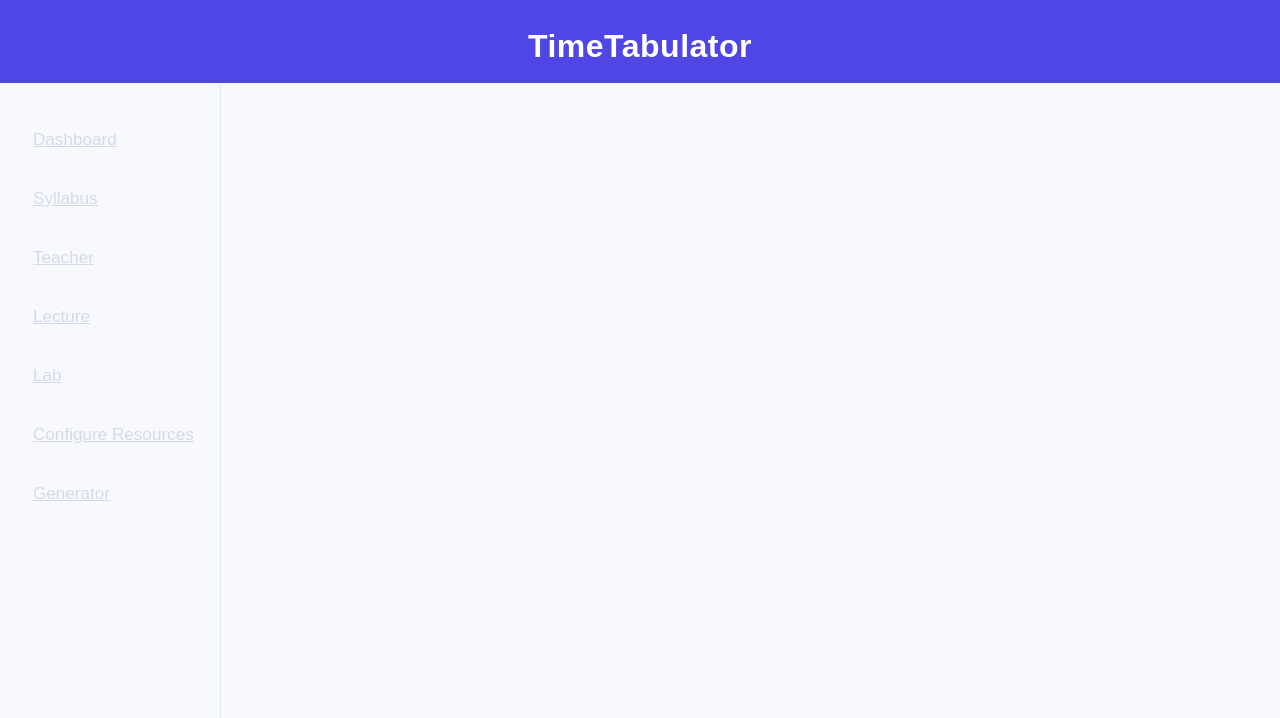
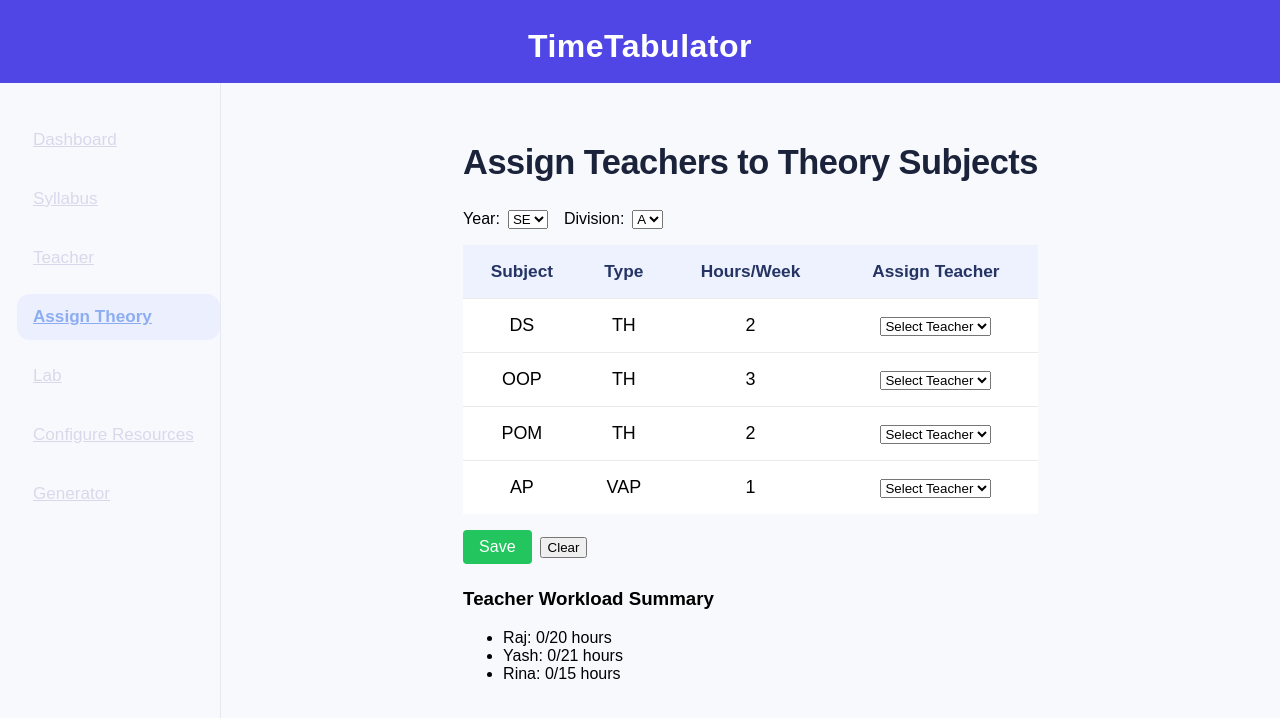
Before and after one commit to Pranav-Mh/TimeTabulator, a React (Create React App) app in the folder frontend/: page /assign-theory in a window 1280 px wide. Shown: the top 718 px of the page. Built offline with nearby package versions, Linux system fonts and the light colour scheme.

Commit message:
Added Assign Theory page with dummy data (UI only)

```diff
--- a/frontend/src/App.js
+++ b/frontend/src/App.js
@@ -4,6 +4,7 @@ import Header from './components/Header';
 import Sidebar from './components/Sidebar';
 import Dashboard from './pages/Dashboard';
 import Syllabus from './pages/Syllabus';
+import AssignTheory from "./pages/AssignTheory";
 import './index.css';
 
 function App() {
@@ -18,6 +19,7 @@ function App() {
             <Route path="/" element={<Navigate to="/dashboard" replace />} />
             <Route path="/dashboard" element={<Dashboard />} />
             <Route path="/syllabus" element={<Syllabus />} />
+            <Route path="/assign-theory" element={<AssignTheory />} /> {/* ✅ new */}
           </Routes>
         </div>
       </div>
@@ -25,4 +27,5 @@ function App() {
   );
 }
 
+
 export default App;
--- a/frontend/src/components/Sidebar.jsx
+++ b/frontend/src/components/Sidebar.jsx
@@ -5,7 +5,7 @@ const menuItems = [
   { label: "Dashboard", path: "/dashboard" },
   { label: "Syllabus", path: "/syllabus" },
   { label: "Teacher", path: "/teacher" },
-  { label: "Lecture", path: "/lecture" },
+  { label: "Assign Theory", path: "/assign-theory" }, // ✅ Replaced Lecture
   { label: "Lab", path: "/lab" },
   { label: "Configure Resources", path: "/resources" },
   { label: "Generator", path: "/generator" },
@@ -13,6 +13,7 @@ const menuItems = [
 
 const Sidebar = ({ activeStep }) => {
   const location = useLocation();
+
   return (
     <aside>
       <nav>
@@ -25,9 +26,7 @@ const Sidebar = ({ activeStep }) => {
             <Link
               key={item.label}
               to={enabled ? item.path : '#'}
-              className={
-                isActive ? 'active' : enabled ? 'enabled' : ''
-              }
+              className={isActive ? 'active' : enabled ? 'enabled' : ''}
               tabIndex={enabled ? 0 : -1}
               aria-disabled={!enabled}
               style={{
@@ -38,7 +37,9 @@ const Sidebar = ({ activeStep }) => {
                 opacity: enabled ? 1 : 0.5,
                 textDecoration: enabled ? 'none' : 'underline'
               }}
-            >{item.label}</Link>
+            >
+              {item.label}
+            </Link>
           );
         })}
       </nav>
--- /dev/null
+++ b/frontend/src/pages/AssignTheory.css
@@ -0,0 +1,51 @@
+.assign-page {
+  padding: 20px;
+}
+
+.assign-page h1 {
+  font-size: 28px;
+  font-weight: bold;
+  margin-bottom: 20px;
+}
+
+.assign-page label {
+  display: block;
+  margin-bottom: 10px;
+}
+
+.assign-page input, .assign-page select {
+  padding: 5px;
+  margin-left: 5px;
+  border: 1px solid #ccc;
+  border-radius: 4px;
+}
+
+.assign-page table {
+  width: 100%;
+  border-collapse: collapse;
+  margin-top: 15px;
+}
+
+.assign-page th, .assign-page td {
+  border: 1px solid #ccc;
+  padding: 8px;
+  text-align: center;
+}
+
+.assign-page button {
+  padding: 6px 12px;
+  margin-top: 10px;
+  margin-right: 5px;
+  border: none;
+  border-radius: 4px;
+  color: white;
+  cursor: pointer;
+}
+
+.assign-page .add-btn {
+  background-color: #3b82f6; /* Blue */
+}
+
+.assign-page .save-btn {
+  background-color: #22c55e; /* Green */
+}
--- /dev/null
+++ b/frontend/src/pages/AssignTheory.jsx
@@ -0,0 +1,191 @@
+import React, { useEffect, useMemo, useState } from 'react';
+import '../index.css';
+
+const MOCK_TEACHERS = [
+  { _id: 't1', name: 'Raj', maxWorkload: 20 },
+  { _id: 't2', name: 'Yash', maxWorkload: 21 },
+  { _id: 't3', name: 'Rina', maxWorkload: 15 },
+];
+
+const MOCK_SUBJECTS = [
+  { _id: 's1', name: 'DS', type: 'TH', hours: 2, year: 'SE', division: 'A' },
+  { _id: 's2', name: 'OOP', type: 'TH', hours: 3, year: 'SE', division: 'A' },
+  { _id: 's3', name: 'POM', type: 'TH', hours: 2, year: 'SE', division: 'A' },
+  { _id: 's4', name: 'AP', type: 'VAP', hours: 1, year: 'SE', division: 'A' },
+  { _id: 's5', name: 'ML', type: 'TH', hours: 3, year: 'TE', division: 'A' },
+];
+
+const STORAGE_PREFIX = 'assignTheory_v2';
+const getStorageKey = (year, division) => `${STORAGE_PREFIX}:${year}:${division}`;
+
+const loadAssignments = (year, division) => {
+  try {
+    const raw = localStorage.getItem(getStorageKey(year, division));
+    return raw ? JSON.parse(raw) : {};
+  } catch {
+    return {};
+  }
+};
+
+const saveAssignments = (year, division, assignments) => {
+  localStorage.setItem(getStorageKey(year, division), JSON.stringify(assignments));
+};
+
+export default function AssignTheory() {
+  const [year, setYear] = useState('SE');
+  const [division, setDivision] = useState('A');
+  const [teachers, setTeachers] = useState([]);
+  const [subjects, setSubjects] = useState([]);
+  const [assignments, setAssignments] = useState({});
+  const [error, setError] = useState('');
+
+  useEffect(() => {
+    setTeachers(MOCK_TEACHERS);
+    setSubjects(
+      MOCK_SUBJECTS.filter(
+        s => s.year === year && s.division === division && ['TH', 'OE', 'VAP'].includes(s.type)
+      )
+    );
+    setAssignments(loadAssignments(year, division));
+    setError('');
+  }, [year, division]);
+
+  const teacherLoads = useMemo(() => {
+    const loads = {};
+    Object.entries(assignments).forEach(([subId, tId]) => {
+      const sub = subjects.find(s => s._id === subId);
+      if (tId && sub) {
+        loads[tId] = (loads[tId] || 0) + sub.hours;
+      }
+    });
+    return loads;
+  }, [assignments, subjects]);
+
+  const handleAssign = (subjectId, teacherId) => {
+    setError('');
+    if (!teacherId) {
+      setAssignments(prev => {
+        const next = { ...prev };
+        delete next[subjectId];
+        return next;
+      });
+      return;
+    }
+
+    const teacher = teachers.find(t => t._id === teacherId);
+    const subject = subjects.find(s => s._id === subjectId);
+    const currentLoad = teacherLoads[teacherId] || 0;
+    const alreadyAssigned = assignments[subjectId] === teacherId;
+
+    const projectedLoad = alreadyAssigned ? currentLoad : currentLoad + subject.hours;
+
+    if (projectedLoad > teacher.maxWorkload) {
+      setError(`Error: Teacher's workload limit exceeded for ${teacher.name}`);
+      return;
+    }
+
+    setAssignments(prev => ({ ...prev, [subjectId]: teacherId }));
+  };
+
+  const handleSave = () => {
+    const unassigned = subjects.filter(s => !assignments[s._id]);
+    if (unassigned.length > 0) {
+      setError('Please assign all subjects before saving.');
+      return;
+    }
+    saveAssignments(year, division, assignments);
+    setError('');
+    alert('Assignments saved successfully!');
+  };
+
+  const handleClear = () => {
+    setAssignments({});
+    localStorage.removeItem(getStorageKey(year, division));
+    setError('');
+  };
+
+  return (
+    <div className="assign-theory-page">
+      <h1>Assign Teachers to Theory Subjects</h1>
+
+      <div style={{ display: 'flex', gap: 16, marginBottom: 16 }}>
+        <label>
+          Year:
+          <select value={year} onChange={e => setYear(e.target.value)} style={{ marginLeft: 8 }}>
+            <option value="SE">SE</option>
+            <option value="TE">TE</option>
+            <option value="BE">BE</option>
+          </select>
+        </label>
+        <label>
+          Division:
+          <select value={division} onChange={e => setDivision(e.target.value)} style={{ marginLeft: 8 }}>
+            <option value="A">A</option>
+            <option value="B">B</option>
+          </select>
+        </label>
+      </div>
+
+      <table>
+        <thead>
+          <tr>
+            <th>Subject</th>
+            <th>Type</th>
+            <th>Hours/Week</th>
+            <th>Assign Teacher</th>
+          </tr>
+        </thead>
+        <tbody>
+          {subjects.length === 0 && (
+            <tr>
+              <td colSpan={4}>No theory subjects for {year} {division}.</td>
+            </tr>
+          )}
+          {subjects.map(sub => (
+            <tr key={sub._id}>
+              <td>{sub.name}</td>
+              <td>{sub.type}</td>
+              <td>{sub.hours}</td>
+              <td>
+                <select
+                  value={assignments[sub._id] || ''}
+                  onChange={e => handleAssign(sub._id, e.target.value)}
+                >
+                  <option value="">Select Teacher</option>
+                  {teachers.map(t => {
+                    const cur = teacherLoads[t._id] || 0;
+                    return (
+                      <option key={t._id} value={t._id}>
+                        {t.name} ({cur}/{t.maxWorkload})
+                      </option>
+                    );
+                  })}
+                </select>
+              </td>
+            </tr>
+          ))}
+        </tbody>
+      </table>
+
+      {error && (
+        <div style={{ color: 'red', marginTop: 12 }}>
+          {error}
+        </div>
+      )}
+
+      <div style={{ marginTop: 16 }}>
+        <button className="save-btn" onClick={handleSave}>Save</button>
+        <button className="clear-btn" onClick={handleClear} style={{ marginLeft: 8 }}>Clear</button>
+      </div>
+
+      <h3 style={{ marginTop: 24 }}>Teacher Workload Summary</h3>
+      <ul>
+        {teachers.map(t => (
+          <li key={t._id}>
+            {t.name}: {teacherLoads[t._id] || 0}/{t.maxWorkload} hours
+          </li>
+        ))}
+      </ul>
+    </div>
+  );
+}
```
